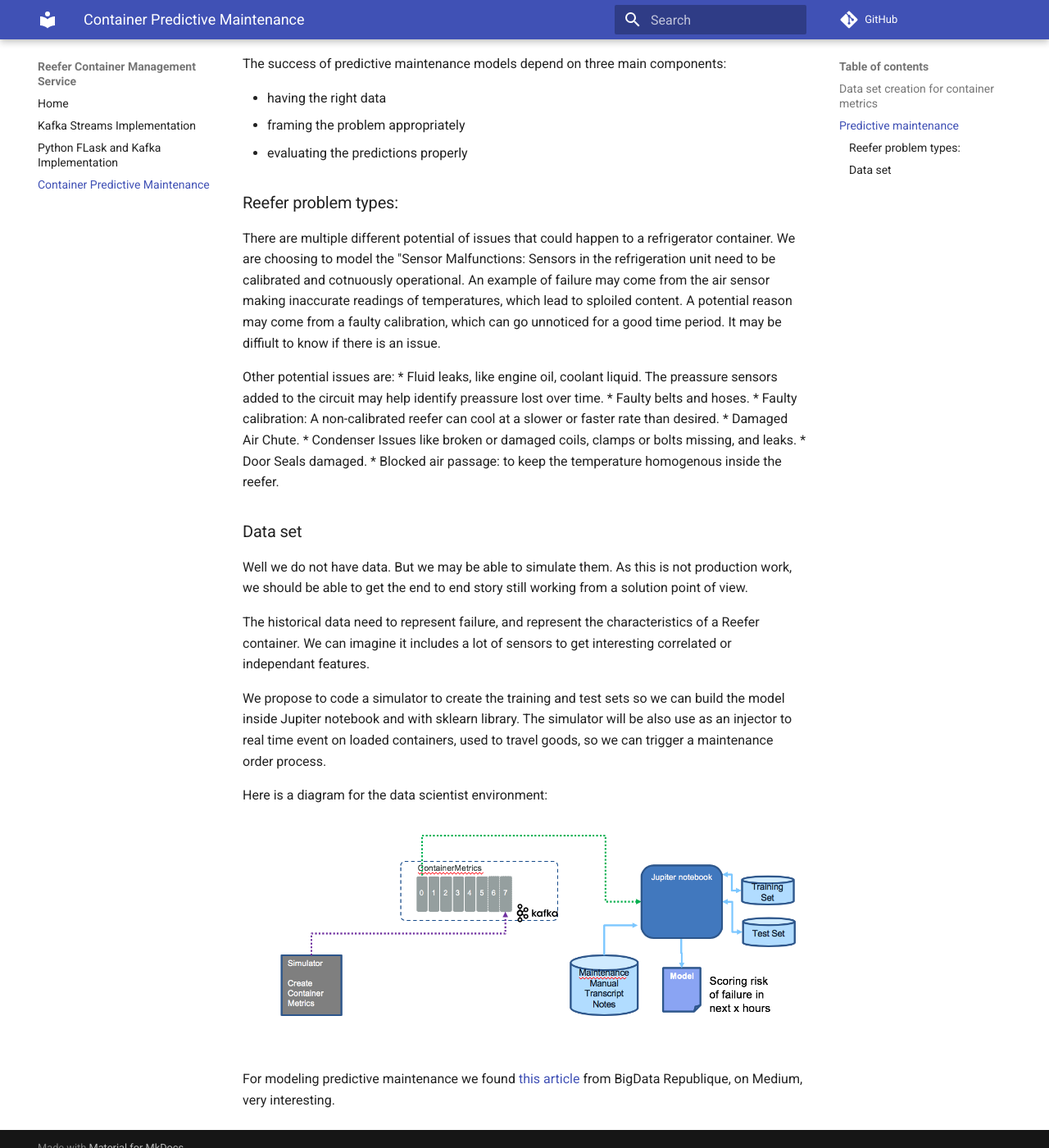
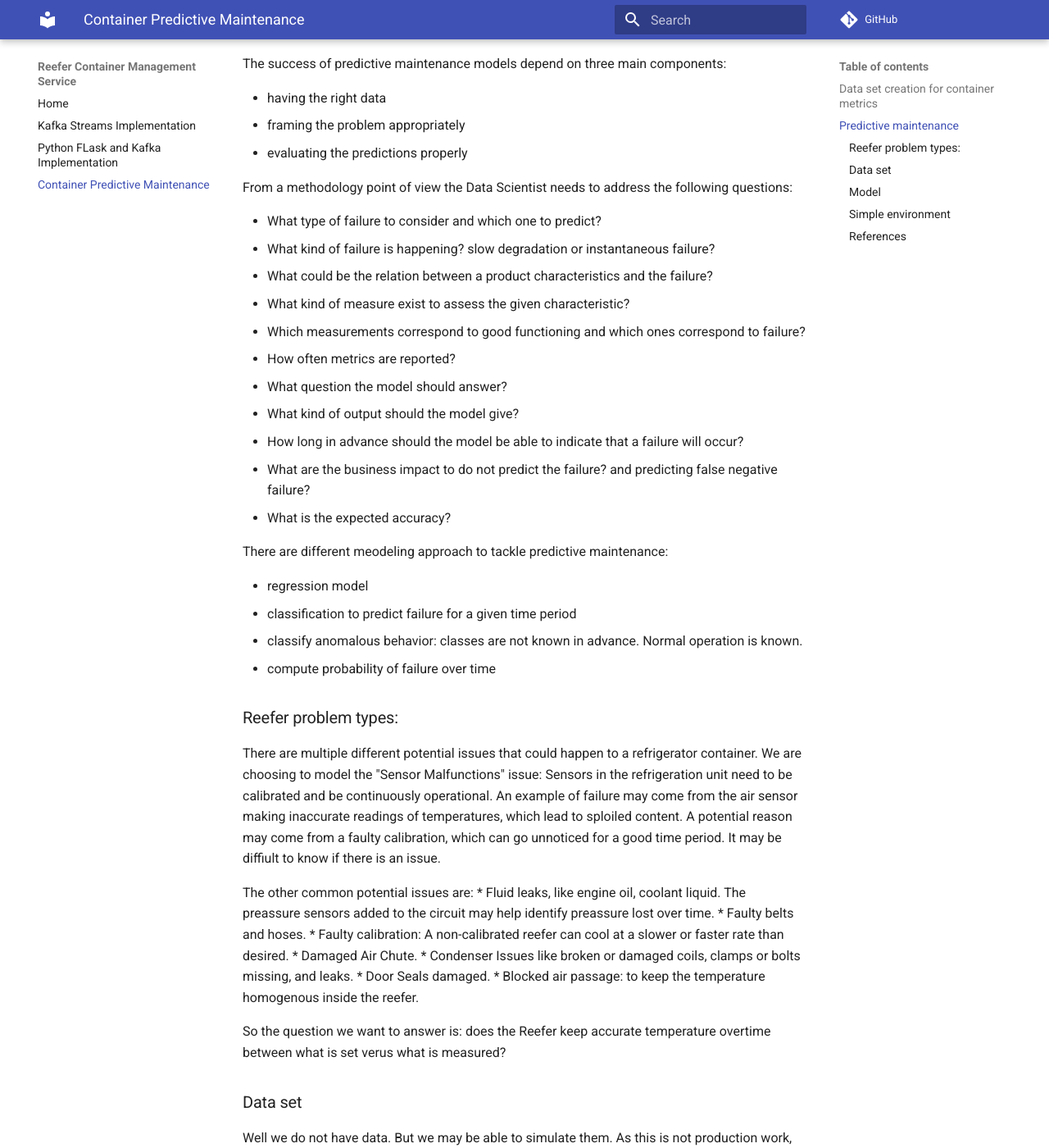
Before and after one commit to ibm-cloud-architecture/refarch-kc-container-ms, an MkDocs documentation site: the page built from docs/metrics.md, in a window 1280 px wide and 1400 px high, scrolled down 940 px. Shown: the whole window at 82% size. Built offline with MkDocs 1.6.1 and Material for MkDocs 9.7.7, drawn with Linux system fonts in a browser that asks for light colours; comment, search, counter and statistics services are not loaded; some of the changed text lies outside the part shown.

Commit message:
Add doc of pred maintenance

````diff
--- a/docs/metrics.md
+++ b/docs/metrics.md
@@ -18,11 +18,32 @@ The success of predictive maintenance models depend on three main components:
 * framing the problem appropriately
 * evaluating the predictions properly
 
+From a methodology point of view the Data Scientist needs to address the following questions:
+
+* What type of failure to consider and which one to predict?
+* What kind of failure is happening? slow degradation or instantaneous failure?
+* What could be the relation between a product characteristics and the failure?
+* What kind of measure exist to assess the given characteristic?
+* Which measurements correspond to good functioning and which ones correspond to failure?
+* How often metrics are reported?
+* What question the model should answer?
+* What kind of output should the model give?
+* How long in advance should the model be able to indicate that a failure will occur?
+* What are the business impact to do not predict the failure? and predicting false negative failure?
+* What is the expected accuracy?
+
+There are different meodeling approach to tackle predictive maintenance:
+
+* regression model
+* classification to predict failure for a given time period
+* classify anomalous behavior: classes are not known in advance. Normal operation is known.
+* compute probability of failure over time
+
 ### Reefer problem types:
 
-There are multiple different potential of issues that could happen to a refrigerator container. We are choosing to model the "Sensor Malfunctions: Sensors in the refrigeration unit need to be calibrated and cotnuously operational. An example of failure may come from the air sensor making inaccurate readings of temperatures, which lead to sploiled content. A potential reason may come from a faulty calibration, which can go unnoticed for a good time period. It may be diffiult to know if there is an issue.
+There are multiple different potential issues that could happen to a refrigerator container. We are choosing to model the "Sensor Malfunctions" issue: Sensors in the refrigeration unit need to be calibrated and be continuously operational. An example of failure may come from the air sensor making inaccurate readings of temperatures, which lead to sploiled content. A potential reason may come from a faulty calibration, which can go unnoticed for a good time period. It may be diffiult to know if there is an issue.
 
-Other potential issues are:
+The other common potential issues are:
 * Fluid leaks, like engine oil, coolant liquid. The preassure sensors added to the circuit may help identify preassure lost over time.
 * Faulty belts and hoses.
 * Faulty calibration: A non-calibrated reefer can cool at a slower or faster rate than desired.
@@ -31,11 +52,18 @@ Other potential issues are:
 * Door Seals damaged.
 * Blocked air passage: to keep the temperature homogenous inside the reefer.
 
+So the question we want to answer is: does the Reefer keep accurate temperature overtime between what is set verus what is measured?
+
 ### Data set
 
 Well we do not have data. But we may be able to simulate them. As this is not production work, we should be able to get the end to end story still working from a solution point of view.
 
 The historical data need to represent failure, and represent the characteristics of a Reefer container. We can imagine it includes a lot of sensors to get interesting correlated or independant features.
+
+### Model
+
+
+### Simple environment
 
 We propose to code a simulator to create the training and test sets so we can build the model inside Jupiter notebook and with sklearn library. The simulator will be also use as an injector to real time event on loaded containers, used to travel goods, so we can trigger a maintenance order process.
 
@@ -43,5 +71,13 @@ Here is a diagram for the data scientist environment:
 
 ![](images/ds-env.png)
 
+For the runtime execution we will plug the model as a consumer of `containerMetrics` topic which keeps container metrics in the form of event like below, keyed by containerID.
+
+```json
+
+```
+
+
+### References
 
 For modeling predictive maintenance we found [this article](https://medium.com/bigdatarepublic/machine-learning-for-predictive-maintenance-where-to-start-5f3b7586acfb) from BigData Republique, on Medium, very interesting.
````
Also changed, not shown: docs/index.md (+1 -2 lines), 3 other files.
